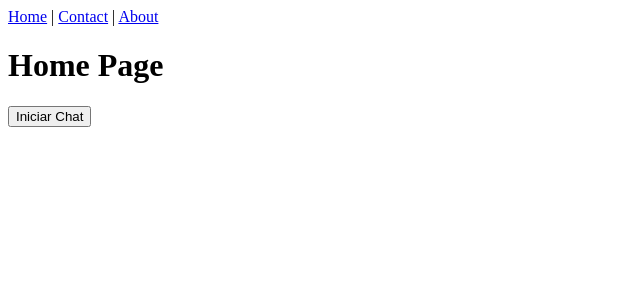
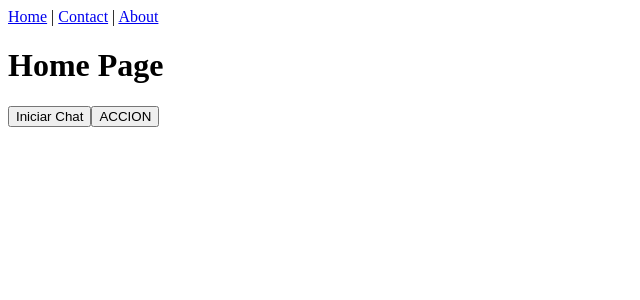
Before and after one commit to JaimeMartorell/Web-Test-Chat-Contact-Center, a React (Create React App) app: page / in a window 1280 px wide. Shown: the top 300 px of the page, without its empty margins (0-640 px from the left). Built offline with nearby package versions, Linux system fonts and the light colour scheme.

Commit message:
Refactor chat button and embed integration

```diff
--- a/src/pages/Home.js
+++ b/src/pages/Home.js
@@ -1,11 +1,38 @@
 import ZoomChatEmbed from '../components/ZoomChatEmbed';
+
 const Home = () => {
+  const handleChatClick = () => {
+    const accionBtn = document.getElementById('ACCION');
+    if (accionBtn) {
+      accionBtn.click();
+    }
+  };
+
   return (
     <div>
       <h1>Home Page</h1>
-      <button id="zoom-chat-launch-button">Iniciar Chat</button>
-    <ZoomChatEmbed />
 
+      <button
+        type="button"
+        id="BOTON"
+        name="BOTON"
+        className="mr-2 btn-primary btn w-20"
+        onClick={handleChatClick}
+      >
+        Iniciar Chat
+      </button>
+
+      <button
+        type="submit"
+        id="ACCION"
+        name="ACCION"
+        className="d-none btn-outline-primary mr-2 btn"
+      >
+        ACCION
+        <div style={{ display: 'none' }}></div>
+      </button>
+
+      <ZoomChatEmbed />
     </div>
   );
 };
```
